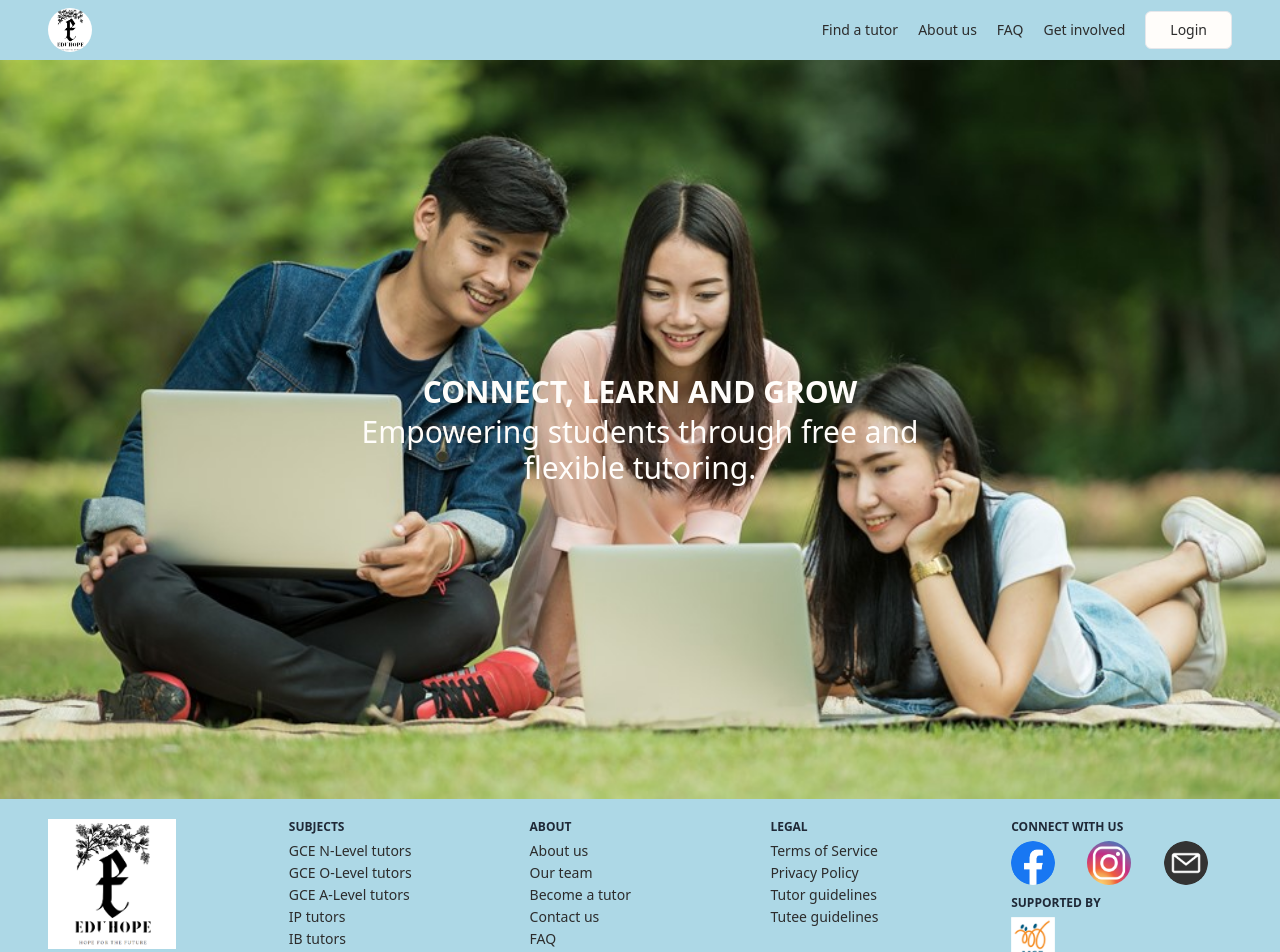
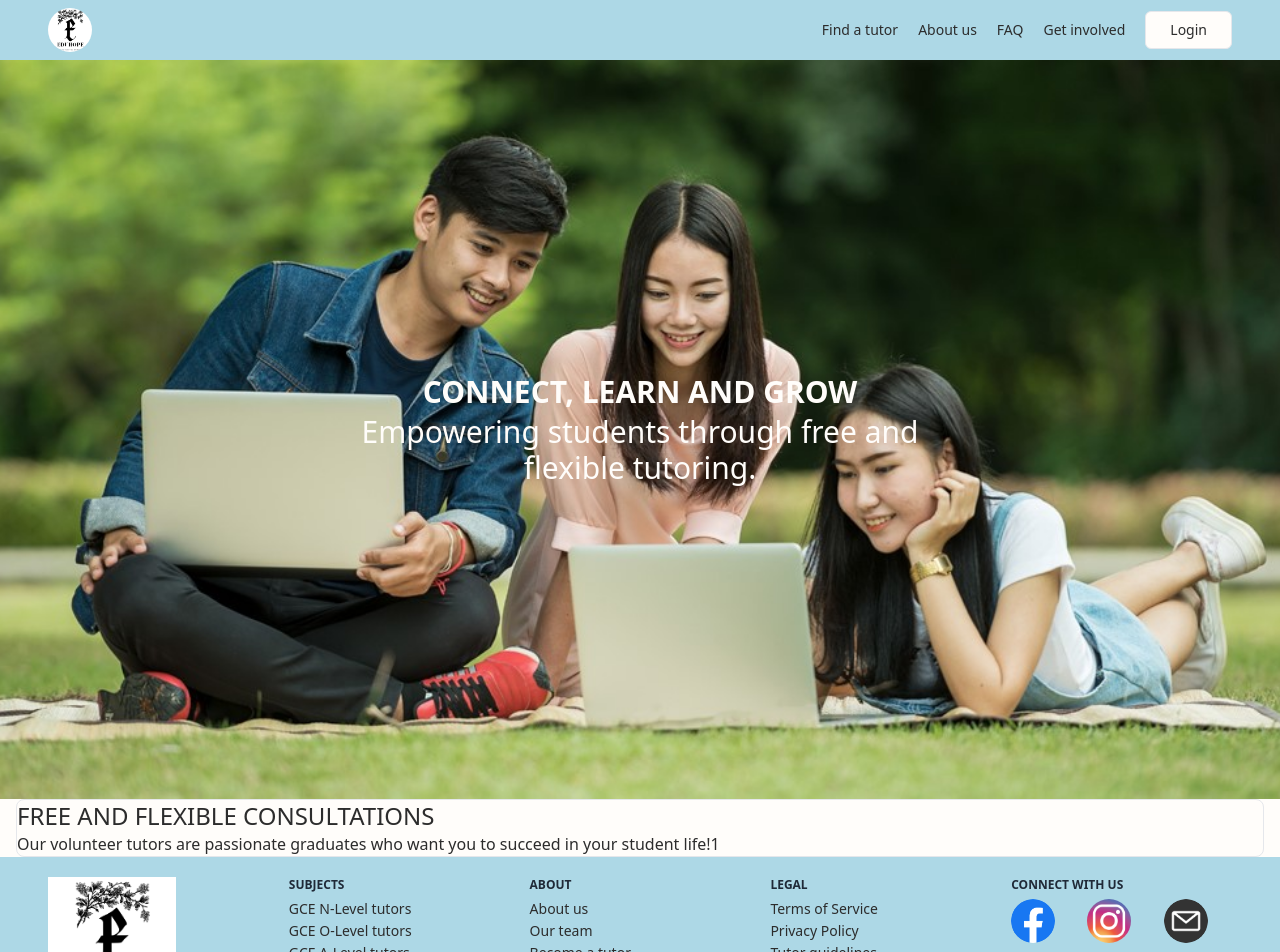
Before and after one commit to tch1001/EduHopeSG, a Next.js app in the folder frontend/: page / in a window 1280 px wide. Shown: the top 952 px of the page. Built offline with nearby package versions, Linux system fonts and the light colour scheme.

Commit message:
minor updates

```diff
--- /dev/null
+++ b/frontend/components/container.jsx
@@ -0,0 +1,8 @@
+export const Container = ({ children, className, center, ...props }) => (
+    <div
+        className={`container mx-auto px-4 ${className} ${center ? "flex flex-col items-center" : ""}`}
+        {...props}
+    >
+        {children}
+    </div>
+)
--- a/frontend/components/containter.jsx
+++ /dev/null
@@ -1,5 +0,0 @@
-export const Container = ({ children }) => (
-    <div className="container mx-auto px-4">
-        {children}
-    </div>
-)
--- a/frontend/pages/index.js
+++ b/frontend/pages/index.js
@@ -1,6 +1,17 @@
 import Image from "next/image";
+import { Container } from "../components/container";
 import { useEffect, useState } from "react";
-import { Card } from "../components/card";
+
+const BenefitCard = ({ illustration, tagline, description, reversed = false, secondary = false }) => {
+    return (
+        <div
+            className="border boarder-grey-600 bg-white text-black rounded-lg w-full"
+        >
+            <p className="uppercase text-2xl">{tagline}</p>
+            <p className="text-base">{description}</p>
+        </div>
+    )
+}
 
 export default function Home() {
     const [width, setWidth] = useState(0);
@@ -14,18 +25,6 @@ export default function Home() {
 
     return (
         <div>
-            {/* <div
-                className="bg-contain xl:bg-cover resize bg-no-repeat opacity-80 align-middle"
-                style={{
-                    backgroundImage: `url(${landing_page.src})`,
-                    height: "calc(100vh - 61px)",
-                }}
-            >
-                <div className="pt-[22vw] flex flex-col gap-1 m-auto text-white text-center text-3xl">
-                    <p className="uppercase font-bold">Connect, Learn and Grow</p>
-                    <p>Empowering students through free and flexible tutoring.</p>
-                </div>
-            </div> */}
             <div className="relative text-center text-white">
                 <Image
                     src="/landing_page.jpg"
@@ -36,12 +35,18 @@ export default function Home() {
                     quality={100}
                     alt=""
                 />
-                    <div className="cover flex flex-col gap-1 m-auto text-white text-center text-3xl">
-                        <p className="uppercase font-bold">Connect, Learn and Grow</p>
-                        <p>Empowering students through free and flexible tutoring.</p>
-                    </div>
+                <div className="cover flex flex-col gap-1 m-auto text-white text-center text-3xl">
+                    <p className="uppercase font-bold">Connect, Learn and Grow</p>
+                    <p>Empowering students through free and flexible tutoring.</p>
+                </div>
+            </div>
+            <Container center>
+                <BenefitCard
+                    tagline="Free and flexible consultations"
+                    description="Our volunteer tutors are passionate graduates who want you to succeed in your student life!1"
+                />
 
-            </div>
+            </Container>
         </div>
     )
 }
--- a/frontend/styles/globals.css
+++ b/frontend/styles/globals.css
@@ -8,11 +8,11 @@ body {
 }
 
 div.cover {
-    @apply absolute top-1/2 left-1/4 xs:left-1/2;
+    @apply absolute top-1/2 left-1/4 sm:left-1/2;
     transform: translate(-18%, -45%);
 }
 
-@media (min-width: 425px) {
+@media (min-width: 640px) {
     div.cover {
         transform: translate(-50%, -50%);
     }
--- a/frontend/tailwind.config.js
+++ b/frontend/tailwind.config.js
@@ -15,9 +15,7 @@ module.exports = {
         "sky-blue": "#A3C8D9",
         "aqua": "#205e6f",
         "dark-blue": "#075983",
-        "neutral": {
-          100: "#2C2C2C"
-        }
+        "black": "#2C2C2C"
       }
     },
   },
```
